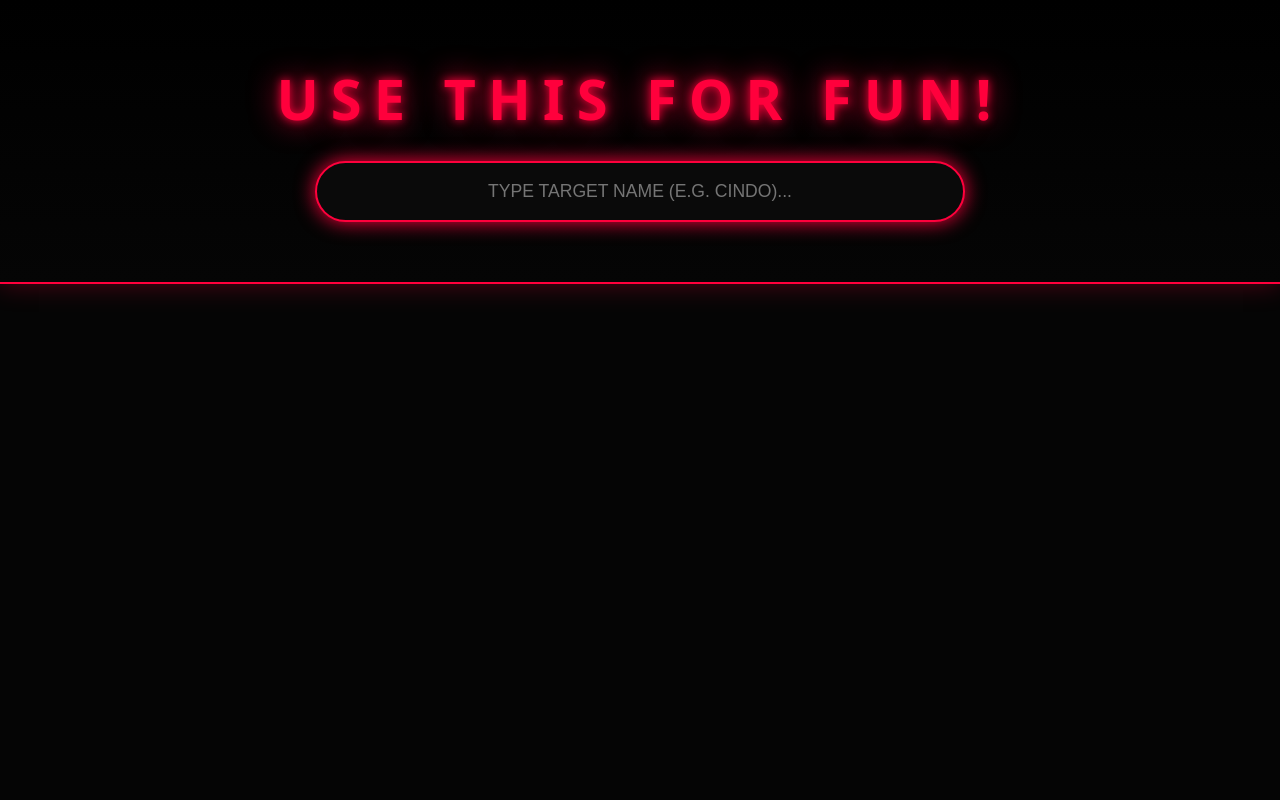
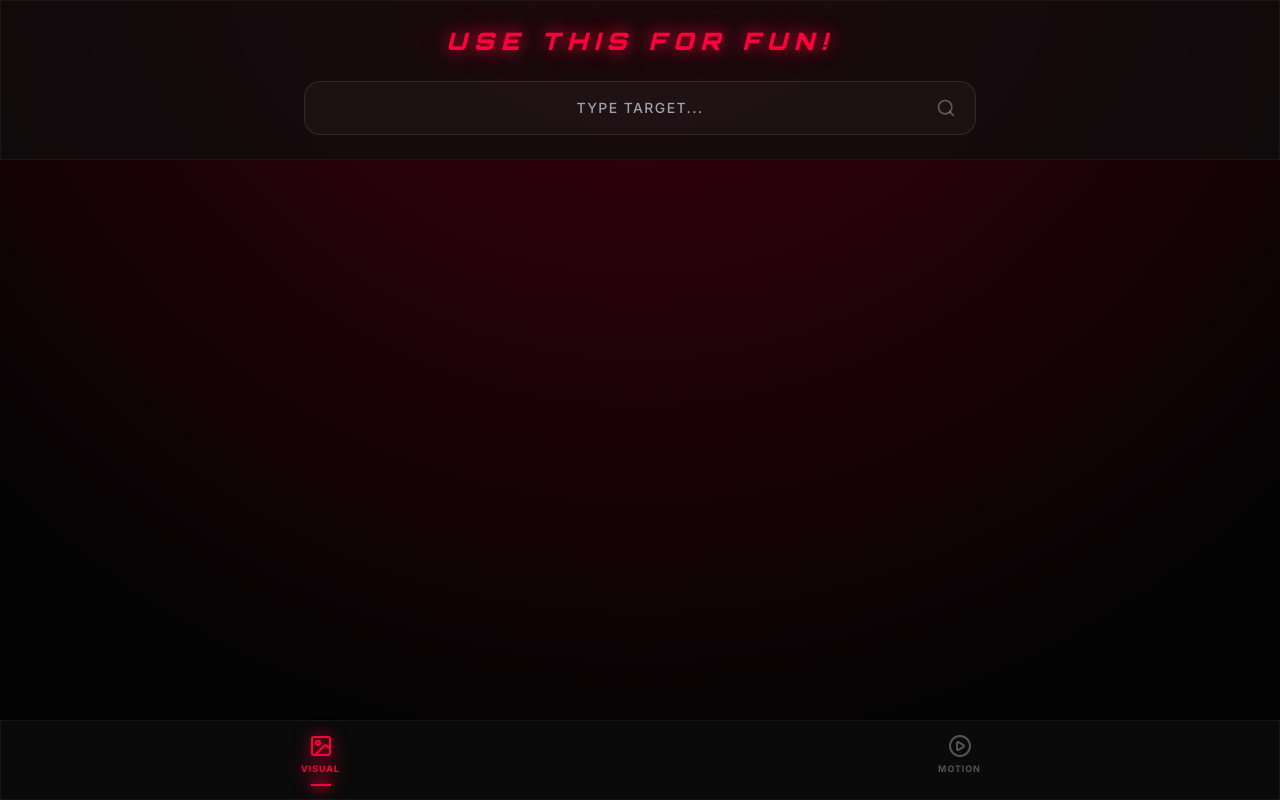
Before and after one commit to VolcaWareNightMan67/WutheringShimmery, a Flask app: page / in a window 1280 px wide. Run offline with Flask 3, Linux system fonts and the light colour scheme; some libraries are stand-ins or nearby versions.

Commit message:
Update index.html

```diff
--- a/templates/index.html
+++ b/templates/index.html
@@ -2,296 +2,214 @@
 <html lang="id">
 <head>
     <meta charset="UTF-8">
-    <meta name="viewport" content="width=device-width, initial-scale=1.0">
+    <meta name="viewport" content="width=device-width, initial-scale=1.0, maximum-scale=1.0, user-scalable=no">
     <title>Wuthering Shimmery</title>
+    <script src="https://cdn.tailwindcss.com"></script>
+    <script src="https://unpkg.com/lucide@latest"></script>
+    <link href="https://fonts.googleapis.com/css2?family=Orbitron:wght@400;900&family=Inter:wght@300;500;700&display=swap" rel="stylesheet">
     <style>
-        :root {
-            --neon-red: #ff003c;
-            --dark-bg: #050505;
-            --card-bg: #111;
+        :root { --neon: #ff003c; --bg: #030303; }
+        body {
+            background: var(--bg);
+            color: #eee;
+            font-family: 'Inter', sans-serif;
+            background-image: radial-gradient(circle at 50% -20%, #440010 0%, var(--bg) 80%);
+            background-attachment: fixed;
         }
 
-        * { box-sizing: border-box; }
-
-        body {
-            background-color: var(--dark-bg);
-            color: #fff;
-            font-family: 'Segoe UI', Roboto, Helvetica, Arial, sans-serif;
-            margin: 0;
-            overflow-x: hidden;
+        .glass {
+            background: rgba(15, 15, 15, 0.7);
+            backdrop-filter: blur(15px);
+            -webkit-backdrop-filter: blur(15px);
+            border: 1px solid rgba(255, 0, 60, 0.1);
         }
 
-        /* Header & Search Section */
-        header {
-            padding: 60px 20px;
-            text-align: center;
-            background: linear-gradient(to bottom, #000, var(--dark-bg));
-            border-bottom: 2px solid var(--neon-red);
-            box-shadow: 0 0 25px rgba(255, 0, 60, 0.3);
-            position: sticky;
-            top: 0;
-            z-index: 100;
+        .neon-text {
+            font-family: 'Orbitron', sans-serif;
+            color: var(--neon);
+            text-shadow: 0 0 15px rgba(255, 0, 60, 0.8), 0 0 30px rgba(255, 0, 60, 0.4);
         }
 
-        h1 {
-            font-size: 3.5rem;
-            margin: 0 0 25px;
-            color: var(--neon-red);
-            text-shadow: 0 0 10px var(--neon-red), 0 0 30px var(--neon-red);
-            letter-spacing: 12px;
-            font-weight: 900;
-            text-transform: uppercase;
+        .neon-border {
+            border: 1px solid rgba(255, 0, 60, 0.2);
+            transition: 0.4s cubic-bezier(0.4, 0, 0.2, 1);
+        }
+        .neon-border:hover {
+            border-color: var(--neon);
+            box-shadow: 0 0 20px rgba(255, 0, 60, 0.3);
+            transform: translateY(-5px);
         }
 
-        .search-container {
-            max-width: 650px;
-            margin: 0 auto;
-            position: relative;
+        .search-box {
+            background: rgba(255, 255, 255, 0.03);
+            border: 1px solid rgba(255, 255, 255, 0.1);
+        }
+        .search-box:focus {
+            border-color: var(--neon);
+            box-shadow: 0 0 15px rgba(255, 0, 60, 0.2);
         }
 
-        input {
-            width: 100%;
-            padding: 18px 30px;
-            background: #000;
-            border: 2px solid #333;
-            border-radius: 50px;
-            color: #fff;
-            font-size: 1.1rem;
-            transition: 0.4s;
-            outline: none;
-            text-align: center;
+        .active-nav {
+            color: var(--neon) !important;
+            filter: drop-shadow(0 0 8px var(--neon));
         }
 
-        input:focus {
-            border-color: var(--neon-red);
-            box-shadow: 0 0 20px var(--neon-red);
-            background: #0a0a0a;
+        .active-nav .nav-indicator {
+            background: var(--neon);
+            box-shadow: 0 0 10px var(--neon);
         }
 
-        /* Gallery Grid */
-        .gallery {
+        .grid-custom {
             display: grid;
-            grid-template-columns: repeat(auto-fill, minmax(280px, 1fr));
-            gap: 20px;
-            padding: 40px;
-            animation: fadeIn 1s ease;
+            grid-template-columns: repeat(2, 1fr);
+            gap: 12px;
+        }
+        @media (min-width: 768px) {
+            .grid-custom { grid-template-columns: repeat(4, 1fr); }
         }
 
-        .card {
-            background: var(--card-bg);
-            border-radius: 15px;
-            overflow: hidden;
-            border: 1px solid #222;
-            cursor: pointer;
-            transition: all 0.4s cubic-bezier(0.175, 0.885, 0.32, 1.275);
-            position: relative;
-        }
-
-        .card:hover {
-            transform: scale(1.03) translateY(-10px);
-            border-color: var(--neon-red);
-            box-shadow: 0 15px 30px rgba(255, 0, 60, 0.4);
-            z-index: 2;
-        }
-
-        .card img {
-            width: 100%;
-            height: 450px;
-            object-fit: cover;
-            display: block;
-            filter: grayscale(20%);
-            transition: 0.4s;
-        }
-
-        .card:hover img {
-            filter: grayscale(0%) contrast(1.1);
-        }
-
-        /* Modern Lightbox Modal */
-        .modal {
-            display: none;
-            position: fixed;
-            z-index: 9999;
-            top: 0; left: 0; width: 100%; height: 100%;
-            background: rgba(0, 0, 0, 0.98);
-            backdrop-filter: blur(15px);
-            justify-content: center;
-            align-items: center;
-            flex-direction: column;
-        }
-
-        .modal-wrap {
-            max-width: 95%;
-            max-height: 85%;
-            border: 1px solid var(--neon-red);
-            box-shadow: 0 0 60px rgba(255, 0, 60, 0.5);
-            border-radius: 8px;
-            overflow: hidden;
-            background: #000;
-        }
-
-        .modal-wrap img {
-            max-width: 100%;
-            max-height: 75vh;
-            display: block;
-            margin: 0 auto;
-        }
-
-        .modal-info {
-            padding: 25px;
-            text-align: center;
-            border-top: 1px solid #222;
-        }
-
-        .modal-info h3 {
-            color: var(--neon-red);
-            margin: 0 0 12px;
-            font-size: 1.4rem;
-            text-shadow: 0 0 5px var(--neon-red);
-        }
-
-        .modal-info a {
-            color: #aaa;
-            text-decoration: none;
-            font-size: 0.85rem;
-            word-break: break-all;
-            transition: 0.3s;
-        }
-
-        .modal-info a:hover { color: #fff; text-shadow: 0 0 5px #fff; }
-
-        .close-btn {
-            position: absolute;
-            top: 30px; right: 50px;
-            font-size: 60px;
-            color: #fff;
-            cursor: pointer;
-            line-height: 1;
-            transition: 0.3s;
-        }
-
-        .close-btn:hover { color: var(--neon-red); transform: rotate(90deg); }
-
-        /* Loader & Animations */
-        .loader {
-            display: none;
-            text-align: center;
-            padding: 100px;
-            color: var(--neon-red);
-            font-weight: bold;
-            letter-spacing: 8px;
-            font-size: 1.2rem;
-            animation: blink 1s infinite alternate;
-        }
-
-        @keyframes blink {
-            from { opacity: 0.2; transform: scale(0.95); }
-            to { opacity: 1; transform: scale(1); }
-        }
-
-        @keyframes fadeIn {
-            from { opacity: 0; transform: translateY(20px); }
-            to { opacity: 1; transform: translateY(0); }
-        }
-
-        /* Custom Scrollbar */
-        ::-webkit-scrollbar { width: 8px; }
-        ::-webkit-scrollbar-track { background: #000; }
-        ::-webkit-scrollbar-thumb { background: var(--neon-red); border-radius: 10px; }
+        ::-webkit-scrollbar { width: 0px; }
     </style>
 </head>
-<body>
+<body class="pb-24">
 
-<header>
-    <h1>USE THIS FOR FUN!</h1>
-    <div class="search-container">
-        <input type="text" id="target" placeholder="TYPE TARGET NAME (E.G. CINDO)..." autocomplete="off" autofocus>
+    <header class="sticky top-0 z-50 glass px-4 py-6 border-b border-white/5">
+        <div class="max-w-2xl mx-auto flex flex-col items-center">
+            <h1 class="neon-text text-2xl font-black italic tracking-[0.3em] mb-6">USE THIS FOR FUN!</h1>
+            <div class="w-full relative group">
+                <input type="text" id="target" placeholder="TYPE TARGET..."
+                       class="search-box w-full py-4 px-8 rounded-2xl outline-none text-center text-sm font-medium tracking-widest transition-all">
+                <div class="absolute inset-y-0 right-5 flex items-center text-white/30 group-focus-within:text-[#ff003c] transition-colors">
+                    <i data-lucide="search" class="w-5 h-5"></i>
+                </div>
+            </div>
         </div>
     </header>
 
-<div id="loader" class="loader">Searching...</div>
-<div id="gallery" class="gallery"></div>
+    <main class="max-w-6xl mx-auto p-4">
+        <div id="loader" class="hidden flex flex-col items-center py-24">
+            <div class="w-12 h-12 border-4 border-white/5 border-t-[#ff003c] rounded-full animate-spin"></div>
+            <p class="mt-4 text-[10px] font-bold tracking-[0.5em] text-[#ff003c]">SCANNING...</p>
+        </div>
+        <div id="gallery" class="grid-custom"></div>
+    </main>
 
-<div id="modal" class="modal" onclick="closeModal()">
-    <span class="close-btn">&times;</span>
-    <div class="modal-wrap" onclick="event.stopPropagation()">
-        <img id="fullImg" src="">
-        <div class="modal-info">
-            <h3 id="imgTitle"></h3>
-            <a id="imgSource" target="_blank"></a>
-        </div>
+    <div id="vModal" class="hidden fixed inset-0 z-[100] bg-black/95 flex items-center justify-center p-4 backdrop-blur-md">
+        <div class="w-full max-w-4xl relative">
+            <button onclick="closeV()" class="absolute -top-12 right-0 text-white font-bold tracking-widest flex items-center gap-2 hover:text-[#ff003c]">
+                <i data-lucide="x-circle"></i> CLOSE
+            </button>
+            <div id="vPlayer" class="aspect-video glass rounded-2xl overflow-hidden shadow-[0_0_50px_rgba(255,0,60,0.2)]"></div>
         </div>
     </div>
 
+    <nav class="fixed bottom-0 left-0 right-0 glass h-20 flex justify-around items-center border-t border-white/5 z-[90]">
+        <button onclick="setMode('photo', this)" class="nav-btn active-nav flex flex-col items-center gap-1 flex-1 transition-all">
+            <i data-lucide="image" class="w-6 h-6"></i>
+            <span class="text-[9px] font-black tracking-widest uppercase">Visual</span>
+            <div class="nav-indicator w-5 h-[2px] mt-1 transition-all"></div>
+        </button>
+        <button onclick="setMode('video', this)" class="nav-btn flex flex-col items-center gap-1 flex-1 text-white/30 transition-all">
+            <i data-lucide="play-circle" class="w-6 h-6"></i>
+            <span class="text-[9px] font-black tracking-widest uppercase">Motion</span>
+            <div class="nav-indicator w-5 h-[2px] mt-1 transition-all"></div>
+        </button>
+    </nav>
+
     <script>
+        // Initialize Lucide Icons
+        lucide.createIcons();
+
+        let mode = 'photo';
         const input = document.getElementById('target');
         const gallery = document.getElementById('gallery');
         const loader = document.getElementById('loader');
 
-    // Pencarian saat tekan Enter
-    input.addEventListener('keypress', (e) => {
-        if (e.key === 'Enter') executeSearch();
+        input.addEventListener('keypress', (e) => { if(e.key === 'Enter') gas(); });
+
+        function setMode(m, el) {
+            mode = m;
+            document.querySelectorAll('.nav-btn').forEach(b => {
+                b.classList.remove('active-nav');
+                b.classList.add('text-white/30');
             });
+            el.classList.add('active-nav');
+            el.classList.remove('text-white/30');
+            if(input.value) gas();
+        }
 
-    async function executeSearch() {
-        const q = input.value.trim();
-        if (!q) return;
-
-        loader.style.display = 'block';
+        async function gas() {
+            const val = input.value.trim();
+            if(!val) return;
             gallery.innerHTML = '';
+            loader.classList.remove('hidden');
 
             try {
-            // Path relatif agar support Cloudflare Tunnel / Localhost otomatis
-          const response = await fetch(`/api/search?q=${encodeURIComponent(q)}`);
+                const api = mode === 'photo' ? '/api/search' : '/api/videos';
+                const res = await fetch(`${api}?q=${encodeURIComponent(val)}`);
+                const data = await res.json();
 
-            if (!response.ok) throw new Error('Network response was not ok');
-
-            const data = await response.json();
-
-            if (data.length === 0) {
-                gallery.innerHTML = '<p style="text-align:center; width:100%; color:#555;">No targets found in database.</p>';
+                if(data.length === 0) {
+                    gallery.innerHTML = `<div class="col-span-full text-center py-24 text-white/20 font-bold tracking-[0.3em]">NO DATA FOUND</div>`;
                 }
 
                 data.forEach(item => {
                     const card = document.createElement('div');
-                card.className = 'card';
-                card.onclick = () => openModal(item.image, item.title, item.source);
+                    card.className = "glass neon-border rounded-2xl overflow-hidden flex flex-col";
 
-                // Lazy loading & Error handling untuk link mati
+                    if(mode === 'photo') {
                         card.innerHTML = `
-                    <img src="${item.image}" loading="lazy"
-                         onerror="this.parentElement.style.display='none'">
-                `;
+                            <div class="relative overflow-hidden group">
+                                <img src="${item.image}" class="w-full h-48 md:h-64 object-cover transition-transform duration-700 group-hover:scale-110"
+                                     onclick="window.open('${item.image}')" loading="lazy">
+                            </div>
+                            <div class="p-3">
+                                <p class="text-[9px] text-white/40 truncate italic mb-2">${item.title}</p>
+                                <a href="${item.source}" target="_blank" class="flex items-center justify-center gap-2 text-[8px] border border-white/10 py-2 rounded-lg font-bold tracking-widest hover:bg-[#ff003c] transition-colors">
+                                    <i data-lucide="external-link" class="w-3 h-3"></i> SOURCE
+                                </a>
+                            </div>`;
+                    } else {
+                        card.innerHTML = `
+                            <div class="relative group cursor-pointer" onclick="play('${item.embed}')">
+                                <img src="${item.thumbnail}" class="w-full h-32 md:h-40 object-cover opacity-80 group-hover:opacity-100 transition-opacity">
+                                <div class="absolute inset-0 flex items-center justify-center">
+                                    <div class="w-10 h-10 bg-[#ff003c] rounded-full flex items-center justify-center shadow-lg transform scale-90 group-hover:scale-100 transition-transform">
+                                        <i data-lucide="play" class="w-5 h-5 fill-white"></i>
+                                    </div>
+                                </div>
+                                <span class="absolute bottom-2 right-2 glass text-[8px] px-2 py-1 rounded font-bold border border-[#ff003c]/30 text-[#ff003c]">${item.duration}</span>
+                            </div>
+                            <div class="p-3">
+                                <p class="text-[10px] font-bold line-clamp-1 mb-2 tracking-tight">${item.title}</p>
+                                <div class="flex justify-between items-center text-[8px] text-white/30 mb-3 font-medium">
+                                    <span class="flex items-center gap-1"><i data-lucide="eye" class="w-3 h-3"></i> ${item.views}</span>
+                                    <span class="text-[#ff003c] flex items-center gap-1"><i data-lucide="star" class="w-3 h-3 fill-[#ff003c]"></i> ${item.rate}</span>
+                                </div>
+                                <button onclick="play('${item.embed}')" class="w-full bg-[#ff003c] text-white text-[9px] py-2.5 rounded-xl font-black tracking-widest shadow-[0_5px_15px_rgba(255,0,60,0.3)] active:scale-95 transition-all flex items-center justify-center gap-2">
+                                    <i data-lucide="tv" class="w-4 h-4"></i> STREAM NOW
+                                </button>
+                            </div>`;
+                    }
                     gallery.appendChild(card);
                 });
-        } catch (err) {
-            console.error(err);
-            alert("FATAL ERROR: Unable to reach Venice Backend (app.py).");
-        } finally {
-            loader.style.display = 'none';
+                lucide.createIcons(); // Re-render icons for new cards
+            } catch (e) {
+                gallery.innerHTML = `<div class="col-span-full text-center py-24 text-red-500 font-bold">SYSTEM ERROR</div>`;
             }
+            loader.classList.add('hidden');
         }
 
-    function openModal(src, title, source) {
-        document.getElementById('modal').style.display = 'flex';
-        document.getElementById('fullImg').src = src;
-        document.getElementById('imgTitle').innerText = title || "Untitled Content";
-        document.getElementById('imgSource').innerText = "VISIT SOURCE: " + source;
-        document.getElementById('imgSource').href = source;
-        document.body.style.overflow = 'hidden'; // Stop scrolling saat modal buka
+        function play(url) {
+            document.getElementById('vModal').classList.remove('hidden');
+            document.getElementById('vPlayer').innerHTML = `<iframe src="${url}" class="w-full h-full" frameborder="0" allowfullscreen></iframe>`;
+            lucide.createIcons();
         }
 
-    function closeModal() {
-        document.getElementById('modal').style.display = 'none';
-        document.getElementById('fullImg').src = ''; // Clear src agar tidak lag
-        document.body.style.overflow = 'auto';
+        function closeV() {
+            document.getElementById('vModal').classList.add('hidden');
+            document.getElementById('vPlayer').innerHTML = '';
         }
-
-    // Keyboard support
-    window.addEventListener('keydown', (e) => {
-        if (e.key === 'Escape') closeModal();
-    });
     </script>
-
 </body>
 </html>
```
Lines whose indentation alone changed are shown as unchanged.
